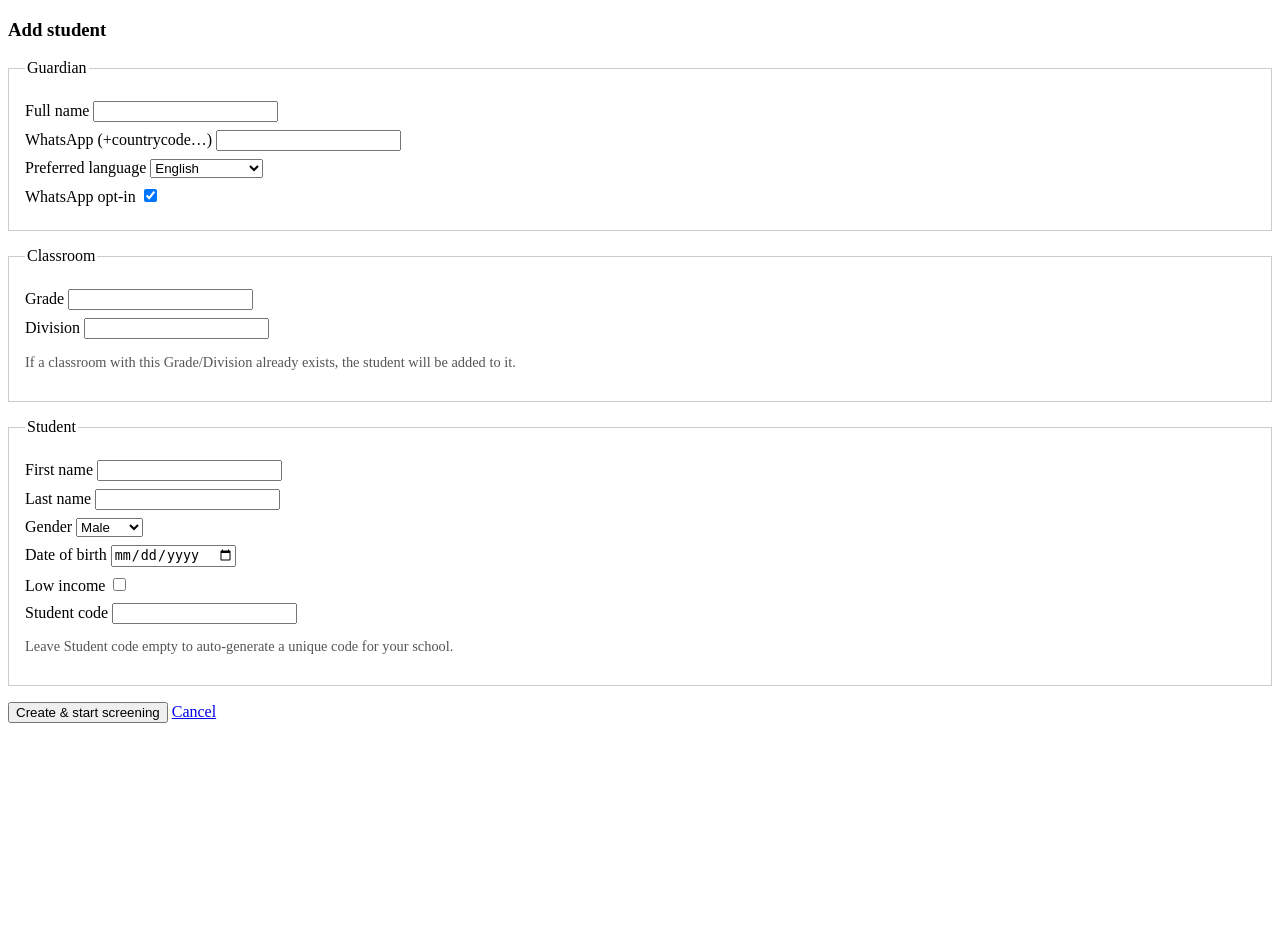
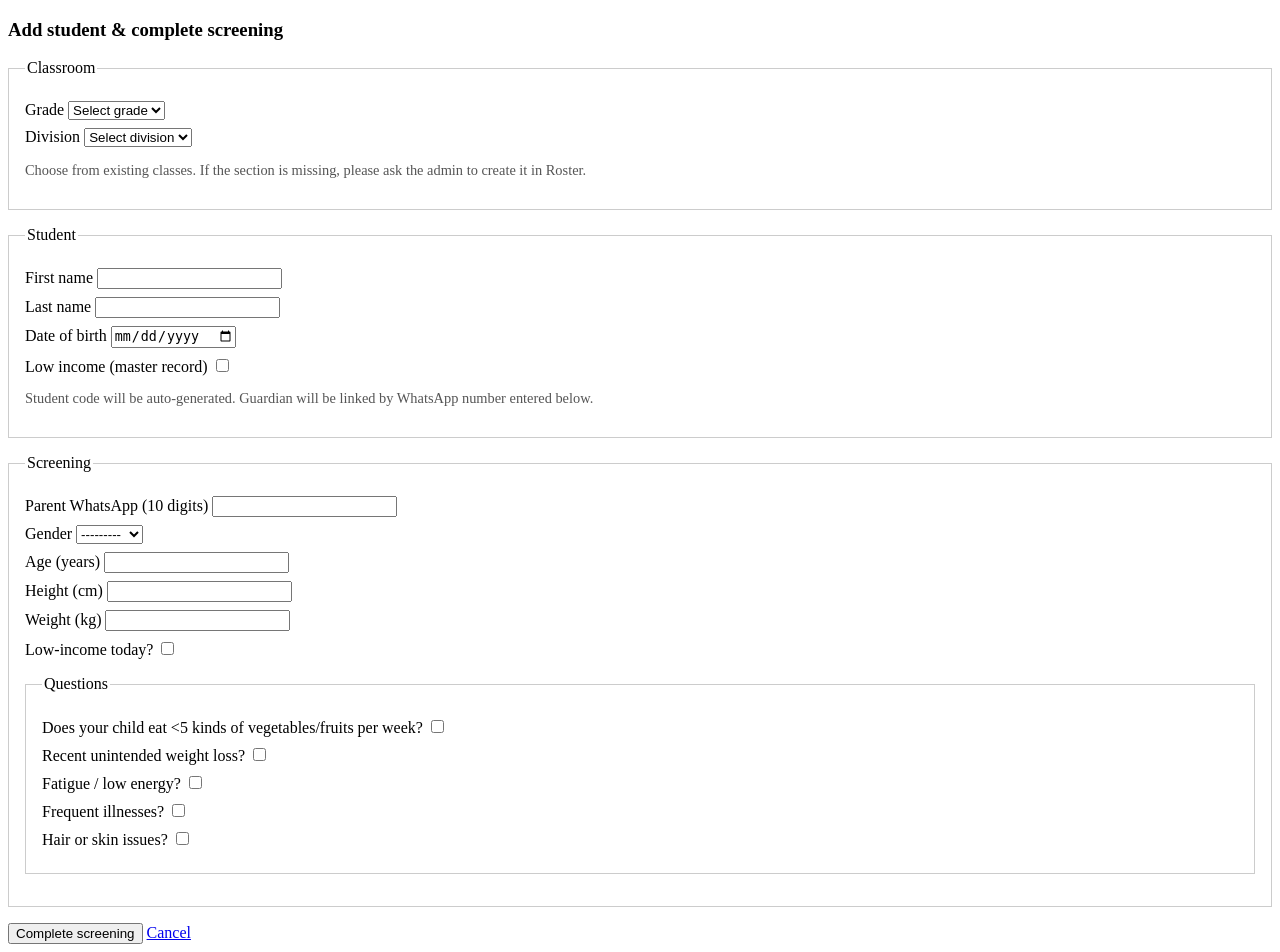
Before and after one commit to admin-masters/nutrilife, a Django app: page /screening/teacher/add-student/ in a window 1280 px wide. Before the commit the page ends 723 px from the top, so only its background shows below. Run offline with Django 5.2, Linux system fonts and the light colour scheme; a user stored in the database is signed in; tables that the repository leaves empty hold one stand-in row (values such as "Sample post"); parts of the project's set-up code (start-up, migrations or seed data) failed here and were passed over.

Commit message:
Modified add-student functionality

```diff
--- a/backend/screening/forms.py
+++ b/backend/screening/forms.py
@@ -1,8 +1,8 @@
 from django import forms
-from roster.models import Student, Guardian
+from roster.models import Student, Classroom
 from .models import Screening
 from django.core.exceptions import ValidationError
-
+import re
 MCQ_FIELDS = [
     ("diet_diversity_low", "Does your child eat <5 kinds of vegetables/fruits per week?"),
     ("symptom_weight_loss", "Recent unintended weight loss?"),
@@ -12,8 +12,8 @@
 ]
 
 class ScreeningForm(forms.ModelForm):
-    # Parent phone entered at screening time (creates/links guardian if needed)
-    parent_phone_e164 = forms.CharField(label="Parent WhatsApp Number (+countrycode...)", required=False)
+    # Parent phone entered once; accept 10-digit India mobile and normalize to +91...
+    parent_phone_e164 = forms.CharField(label="Parent WhatsApp Number", required=False)
 
     # MCQs (boolean checkboxes)
     for field_key, _ in MCQ_FIELDS:
@@ -25,10 +25,26 @@
         fields = ["height_cm", "weight_kg", "age_years", "gender", "is_low_income_at_screen"]
 
     def __init__(self, *args, **kwargs):
-        self.student = kwargs.pop("student")
+        # student is OPTIONAL now; used only to prefill gender when available
+        self.student = kwargs.pop("student", None)
         super().__init__(*args, **kwargs)
-        # default gender from student
-        self.fields["gender"].initial = self.student.gender
+        if self.student:
+            self.fields["gender"].initial = self.student.gender
+
+    def clean_parent_phone_e164(self):
+        raw = (self.cleaned_data.get("parent_phone_e164") or "").strip()
+        if not raw:
+            return ""
+        digits = re.sub(r"\D", "", raw)
+        if len(digits) == 11 and digits.startswith("0"):
+            digits = digits[1:]
+        if len(digits) == 12 and digits.startswith("91"):
+            digits = digits[2:]
+        if len(digits) == 10:
+            return f"+91{digits}"
+        if raw.startswith("+") and re.match(r"^\+\d{8,15}$", raw):
+            return raw
+        raise ValidationError("Enter a valid 10-digit Indian mobile number.")
 
     def clean(self):
         data = super().clean()
@@ -39,6 +55,8 @@
         data["answers"] = answers
         return data
 
+
+
 LANG_CHOICES = (
     ("en", "English"),
     ("hi", "Hindi"),
@@ -46,62 +64,69 @@
 )
 
 class AddStudentForm(forms.Form):
-    # Guardian
-    guardian_full_name = forms.CharField(label="Guardian full name", max_length=255)
-    guardian_phone_e164 = forms.CharField(label="Guardian WhatsApp (+countrycode…)", max_length=20)
-    whatsapp_opt_in = forms.BooleanField(label="WhatsApp opt-in", required=False, initial=True)
-    preferred_language = forms.ChoiceField(choices=LANG_CHOICES, initial="en")
+    """
+    Minimal student+classroom information for the combined Add & Screen page.
+    Guardian fields and student_code are intentionally omitted.
+    Grade/Division are constrained to existing classrooms.
+    """
+    # Classroom (dropdowns)
+    grade = forms.ChoiceField(choices=[])
+    division = forms.ChoiceField(choices=[])
 
-    # Classroom
-    grade = forms.CharField(label="Grade", max_length=64)
-    division = forms.CharField(label="Division", max_length=64, required=False)
-
-    # Student
+    # Student (master)
     first_name = forms.CharField(label="First name", max_length=128)
     last_name = forms.CharField(label="Last name", max_length=128, required=False)
-    gender = forms.ChoiceField(choices=Student.Gender.choices)
     dob = forms.DateField(label="Date of birth", required=False, widget=forms.DateInput(attrs={"type": "date"}))
-    is_low_income = forms.BooleanField(label="Low income family", required=False)
-    student_code = forms.CharField(
-        label="Student code (leave blank to auto-generate)",
-        max_length=64,
-        required=False
-    )
+    is_low_income = forms.BooleanField(label="Low income family (master)", required=False)
 
     def __init__(self, *args, **kwargs):
         self.org = kwargs.pop("organization")
         super().__init__(*args, **kwargs)
 
-    def clean_guardian_phone_e164(self):
-        phone = (self.cleaned_data.get("guardian_phone_e164") or "").strip()
-        # Simple E.164 validation: + then 8-15 digits
-        import re
-        if not re.match(r"^\+\d{8,15}$", phone):
-            raise ValidationError("Enter phone in E.164 format, e.g. +919876543210")
-        return phone
+        # Build Grade choices from existing classrooms
+        grades_qs = (
+            Classroom.objects.filter(organization=self.org)
+            .values_list("grade", flat=True)
+            .distinct()
+            .order_by("grade")
+        )
+        grade_choices = [("", "Select grade")]
+        grade_choices += [(g, g) for g in grades_qs]
+        self.fields["grade"].choices = grade_choices
 
-    def clean_student_code(self):
-        code = (self.cleaned_data.get("student_code") or "").strip()
-        if code and Student.objects.filter(organization=self.org, student_code=code).exists():
-            raise ValidationError("A student with this code already exists in your school.")
-        return code
+        # Division for the initial grade (client-side JS will update on change)
+        initial_grade = self.initial.get("grade") or (grades_qs.first() if hasattr(grades_qs, "first") else None)
+        div_qs = (
+            Classroom.objects.filter(organization=self.org, grade=initial_grade)
+            .values_list("division", flat=True)
+            .order_by("division")
+            .distinct()
+        )
+        div_choices = [("", "Select division")]
+        div_choices += [(d, d or "—") for d in div_qs]
+        self.fields["division"].choices = div_choices
 
     def clean(self):
         data = super().clean()
-        # Gentle duplicate check by name + DOB (does not rely on DB constraint)
+        grade = data.get("grade") or ""
+        division = data.get("division") or ""
+        if grade:
+            exists = Classroom.objects.filter(
+                organization=self.org, grade=grade, division=division
+            ).exists()
+            if not exists:
+                raise ValidationError("Selected Grade/Division does not exist. Please ask admin to create the class first.")
+
+        # Gentle duplicate check by name + DOB
         fn = (data.get("first_name") or "").strip()
         ln = (data.get("last_name") or "").strip()
         dob = data.get("dob")
         if fn and dob:
-            qs = Student.objects.filter(
+            if Student.objects.filter(
                 organization=self.org,
                 first_name__iexact=fn,
                 last_name__iexact=ln,
-                dob=dob
-            )
-            if qs.exists():
-                raise ValidationError(
-                    "A student with the same name and date of birth already exists in your school. "
-                    "Use the list in Teacher Portal to open their screening."
-                )
+                dob=dob,
+            ).exists():
+                raise ValidationError("A student with the same name and date of birth already exists in your school.")
         return data
--- a/backend/screening/views.py
+++ b/backend/screening/views.py
@@ -24,7 +24,8 @@
 from django.db import transaction, IntegrityError
 from django.shortcuts import render
 from .forms import AddStudentForm  # add AddStudentForm
-
+import json
+from django.core.exceptions import ValidationError
 
 def _org_required(request):
     return getattr(request, "org", None) is not None
@@ -199,80 +200,122 @@
         return HttpResponseForbidden("Organization context required.")
     org = request.org
 
-    # Prefill grade/division if teacher clicked from a classroom filter
+    # Pre-select from classroom filter, if present
     initial = {}
-    classroom_id = request.GET.get("classroom")
-    if classroom_id:
-        c = Classroom.objects.filter(id=classroom_id, organization=org).first()
+    selected_classroom_id = request.GET.get("classroom")
+    if selected_classroom_id:
+        c = Classroom.objects.filter(id=selected_classroom_id, organization=org).first()
         if c:
             initial["grade"] = c.grade
             initial["division"] = c.division
 
+    # Build divisions-by-grade mapping for the template's client-side filtering
+    divisions_by_grade = {}
+    for g, d in Classroom.objects.filter(organization=org).values_list("grade", "division"):
+        divisions_by_grade.setdefault(g, [])
+        if d not in divisions_by_grade[g]:
+            divisions_by_grade[g].append(d or "")
+
     if request.method == "POST":
-        form = AddStudentForm(request.POST, organization=org)
-        if form.is_valid():
+        student_form = AddStudentForm(request.POST, organization=org, initial=initial)
+        screening_form = ScreeningForm(request.POST, student=None)
+
+        valid = student_form.is_valid() & screening_form.is_valid()
+        # For new students we require parent phone to bind a guardian
+        if valid and not screening_form.cleaned_data.get("parent_phone_e164"):
+            screening_form.add_error("parent_phone_e164", "Parent WhatsApp number is required for a new student.")
+            valid = False
+
+        if valid:
             try:
                 with transaction.atomic():
-                    # Guardian: reuse if phone exists in this org, else create
-                    g_phone = form.cleaned_data["guardian_phone_e164"]
-                    guardian, created_guardian = Guardian.objects.get_or_create(
-                        organization=org, phone_e164=g_phone,
-                        defaults={
-                            "full_name": form.cleaned_data["guardian_full_name"],
-                            "whatsapp_opt_in": form.cleaned_data.get("whatsapp_opt_in", True),
-                            "preferred_language": form.cleaned_data.get("preferred_language") or "en",
-                        }
+                    # Resolve classroom – do NOT create new classrooms here
+                    grade = student_form.cleaned_data["grade"]
+                    division = student_form.cleaned_data["division"] or ""
+                    classroom = Classroom.objects.filter(organization=org, grade=grade, division=division).first()
+                    if not classroom:
+                        student_form.add_error(None, "Selected Grade/Division does not exist.")
+                        raise ValidationError("Classroom missing")
+
+                    # Guardian (by phone only), opt-in always True, default name 'Parent'
+                    phone = screening_form.cleaned_data["parent_phone_e164"]
+                    guardian, _ = Guardian.objects.get_or_create(
+                        organization=org, phone_e164=phone,
+                        defaults={"full_name": "Parent", "whatsapp_opt_in": True}
                     )
-                    # Optionally refresh guardian fields (without clobbering intentionally set values)
-                    updates = []
-                    if not guardian.full_name and form.cleaned_data["guardian_full_name"]:
-                        guardian.full_name = form.cleaned_data["guardian_full_name"]; updates.append("full_name")
-                    pref_lang = form.cleaned_data.get("preferred_language") or "en"
-                    if guardian.preferred_language != pref_lang:
-                        guardian.preferred_language = pref_lang; updates.append("preferred_language")
-                    if form.cleaned_data.get("whatsapp_opt_in") and not guardian.whatsapp_opt_in:
-                        guardian.whatsapp_opt_in = True; updates.append("whatsapp_opt_in")
-                    if updates:
-                        guardian.save(update_fields=updates)
+                    if not guardian.whatsapp_opt_in:
+                        guardian.whatsapp_opt_in = True
+                        guardian.save(update_fields=["whatsapp_opt_in"])
 
-                    # Classroom: reuse existing or create new (unique_together handles duplicates)
-                    classroom, _ = Classroom.objects.get_or_create(
-                        organization=org,
-                        grade=form.cleaned_data["grade"].strip(),
-                        division=(form.cleaned_data.get("division") or "").strip(),
-                    )
+                    # Student code: always auto-generate
+                    code = _generate_student_code(org)
 
-                    # Student code: generate if blank
-                    code = (form.cleaned_data.get("student_code") or "").strip() or _generate_student_code(org)
-
-                    # Create the student
+                    # Create student (gender comes from screening snapshot)
                     student = Student.objects.create(
                         organization=org,
                         classroom=classroom,
-                        first_name=form.cleaned_data["first_name"].strip(),
-                        last_name=(form.cleaned_data.get("last_name") or "").strip(),
-                        gender=form.cleaned_data["gender"],
-                        dob=form.cleaned_data.get("dob"),
-                        is_low_income=form.cleaned_data.get("is_low_income", False),
+                        first_name=student_form.cleaned_data["first_name"].strip(),
+                        last_name=(student_form.cleaned_data.get("last_name") or "").strip(),
+                        gender=screening_form.cleaned_data["gender"],
+                        dob=student_form.cleaned_data.get("dob"),
+                        is_low_income=student_form.cleaned_data.get("is_low_income", False),
                         student_code=code,
                         primary_guardian=guardian,
                     )
 
-                messages.success(request, f"Student “{student.full_name}” created.")
+                    # Create screening (same logic as screening_create)
+                    s = Screening(
+                        organization=org,
+                        student=student,
+                        teacher=request.user,
+                        screened_at=timezone.now(),
+                        height_cm=screening_form.cleaned_data["height_cm"],
+                        weight_kg=screening_form.cleaned_data["weight_kg"],
+                        age_years=screening_form.cleaned_data["age_years"],
+                        gender=screening_form.cleaned_data["gender"],
+                        answers=screening_form.cleaned_data["answers"],
+                        is_low_income_at_screen=screening_form.cleaned_data["is_low_income_at_screen"],
+                    )
+
+                    rr = compute_risk(
+                        age_years=s.age_years,
+                        gender=s.gender,
+                        height_cm=float(s.height_cm) if s.height_cm else None,
+                        weight_kg=float(s.weight_kg) if s.weight_kg else None,
+                        answers=s.answers or {},
+                    )
+                    s.risk_level = rr.level
+                    s.red_flags = rr.red_flags
+                    s.save()
+
+                messages.success(request, f"Student “{student.full_name}” created and screening completed.")
                 audit_log(
                     request.user, org,
-                    action="teacher_add_student",
+                    action="teacher_add_student_and_screen",
                     target=student,
-                    payload={"guardian_id": guardian.id},
+                    payload={"guardian_id": guardian.id, "screening_id": s.id, "risk": s.risk_level},
                     request=request
                 )
-                # Go straight to screening for this new student
-                return redirect("screening_create", student_id=student.id)
+                return redirect("screening_result", screening_id=s.id)
 
-            except (IntegrityError, ValueError) as e:
-                messages.error(request, f"Could not create student: {e}")
+            except (IntegrityError, ValidationError, ValueError) as e:
+                messages.error(request, f"Could not complete: {e}")
 
     else:
-        form = AddStudentForm(organization=org, initial=initial)
+        student_form = AddStudentForm(organization=org, initial=initial)
+        screening_form = ScreeningForm(student=None)
 
-    return render(request, "screening/add_student.html", {"form": form})
+    # For rendering MCQs nicely like screening_form.html
+    mcq_fields = [screening_form[field_key] for field_key, _ in MCQ_FIELDS]
+
+    return render(
+        request,
+        "screening/add_student.html",
+        {
+            "form": student_form,  # legacy var (unused by the new template, but safe)
+            "student_form": student_form,
+            "screening_form": screening_form,
+            "mcq_fields": mcq_fields,
+            "divisions_by_grade": json.dumps(divisions_by_grade),
+        },
+    )
--- a/backend/templates/screening/add_student.html
+++ b/backend/templates/screening/add_student.html
@@ -2,7 +2,7 @@
 <html>
 <head>
   <meta charset="utf-8">
-  <title>Add student</title>
+  <title>Add student & screening</title>
   <meta name="viewport" content="width=device-width, initial-scale=1">
   <style>
     fieldset{margin:1rem 0;padding:1rem;border:1px solid #ccc}
@@ -11,47 +11,93 @@
   </style>
 </head>
 <body>
-  <h3>Add student</h3>
+  <h3>Add student & complete screening</h3>
 
-  {% if form.non_field_errors %}
+  {% if student_form.non_field_errors %}
     <div class="errors">
-      {% for err in form.non_field_errors %}<div>{{ err }}</div>{% endfor %}
+      {% for err in student_form.non_field_errors %}<div>{{ err }}</div>{% endfor %}
+    </div>
+  {% endif %}
+  {% if screening_form.non_field_errors %}
+    <div class="errors">
+      {% for err in screening_form.non_field_errors %}<div>{{ err }}</div>{% endfor %}
     </div>
   {% endif %}
 
   <form method="post">{% csrf_token %}
-    <fieldset>
-      <legend>Guardian</legend>
-      <label>Full name {{ form.guardian_full_name }}</label>
-      <label>WhatsApp (+countrycode…) {{ form.guardian_phone_e164 }}</label>
-      <label>Preferred language {{ form.preferred_language }}</label>
-      <label>WhatsApp opt-in {{ form.whatsapp_opt_in }}</label>
-    </fieldset>
 
     <fieldset>
       <legend>Classroom</legend>
-      <label>Grade {{ form.grade }}</label>
-      <label>Division {{ form.division }}</label>
+      <label>Grade {{ student_form.grade }}</label>
+      <label>Division {{ student_form.division }}</label>
       <p style="font-size:.9rem;color:#555">
-        If a classroom with this Grade/Division already exists, the student will be added to it.
+        Choose from existing classes. If the section is missing, please ask the admin to create it in Roster.
       </p>
     </fieldset>
 
     <fieldset>
       <legend>Student</legend>
-      <label>First name {{ form.first_name }}</label>
-      <label>Last name {{ form.last_name }}</label>
-      <label>Gender {{ form.gender }}</label>
-      <label>Date of birth {{ form.dob }}</label>
-      <label>Low income {{ form.is_low_income }}</label>
-      <label>Student code {{ form.student_code }}</label>
+      <label>First name {{ student_form.first_name }}</label>
+      <label>Last name {{ student_form.last_name }}</label>
+      <label>Date of birth {{ student_form.dob }}</label>
+      <label>Low income (master record) {{ student_form.is_low_income }}</label>
       <p style="font-size:.9rem;color:#555">
-        Leave Student code empty to auto-generate a unique code for your school.
+        Student code will be auto‑generated. Guardian will be linked by WhatsApp number entered below.
       </p>
     </fieldset>
 
-    <button type="submit">Create & start screening</button>
+    <fieldset>
+      <legend>Screening</legend>
+      <label>Parent WhatsApp (10 digits) {{ screening_form.parent_phone_e164 }}</label>
+      <label>Gender {{ screening_form.gender }}</label>
+      <label>Age (years) {{ screening_form.age_years }}</label>
+      <label>Height (cm) {{ screening_form.height_cm }}</label>
+      <label>Weight (kg) {{ screening_form.weight_kg }}</label>
+      <label>Low-income today? {{ screening_form.is_low_income_at_screen }}</label>
+
+      <fieldset>
+        <legend>Questions</legend>
+        {% for field in mcq_fields %}
+          <label>{{ field.label }} {{ field }}</label>
+          {% if field.errors %}
+            <div style="color:#b00">{{ field.errors }}</div>
+          {% endif %}
+        {% endfor %}
+      </fieldset>
+    </fieldset>
+
+    <button type="submit">Complete screening</button>
     <a href="{% url 'teacher_portal' %}">Cancel</a>
   </form>
+
+  <script>
+    (function(){
+      // Filter Division options when Grade changes
+      const map = {{ divisions_by_grade|safe }};
+      const $grade = document.getElementById("id_grade");
+      const $division = document.getElementById("id_division");
+
+      function syncDivision(){
+        const g = $grade.value;
+        const options = (map[g] || []);
+        while ($division.options.length) $division.remove(0);
+        const placeholder = document.createElement("option");
+        placeholder.value = "";
+        placeholder.text = "Select division";
+        $division.add(placeholder);
+        options.forEach(function(d){
+          const opt = document.createElement("option");
+          opt.value = d;
+          opt.text = d || "—";
+          $division.add(opt);
+        });
+      }
+
+      if ($grade && $division) {
+        $grade.addEventListener("change", syncDivision);
+        syncDivision();
+      }
+    })();
+  </script>
 </body>
 </html>
```
